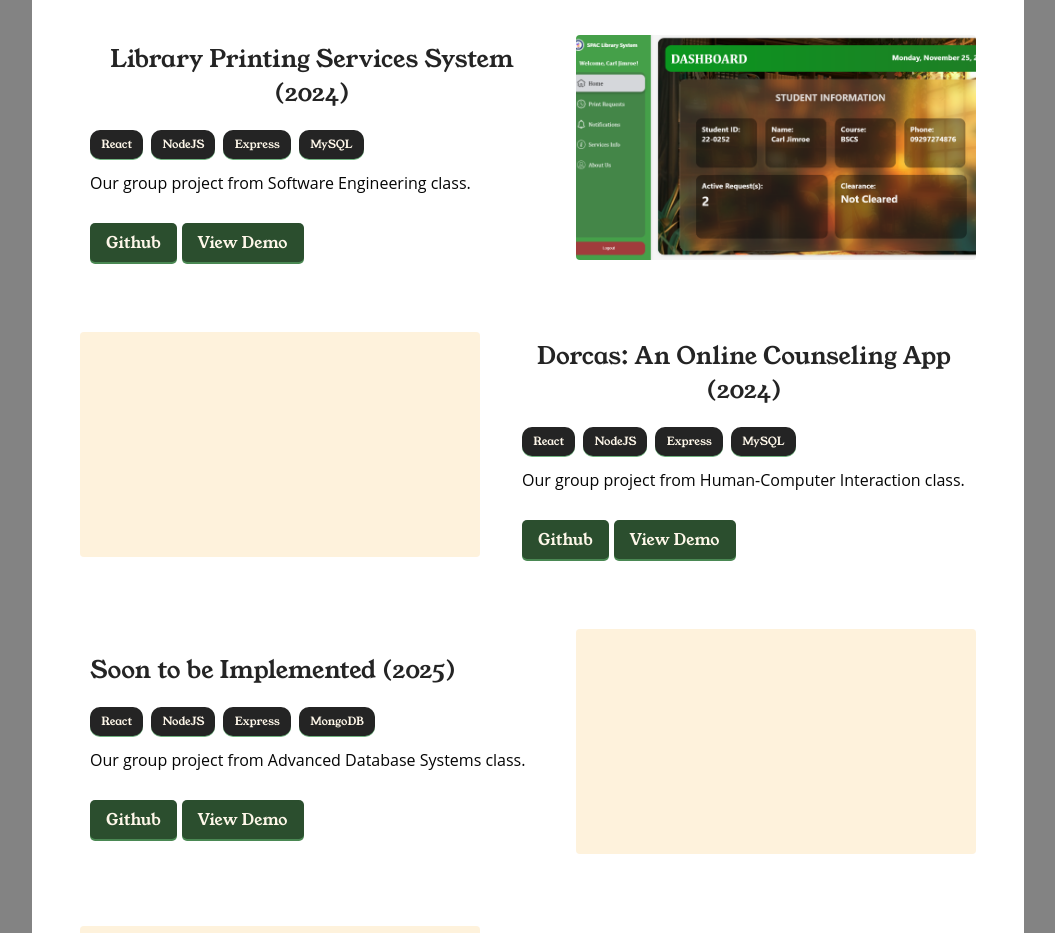
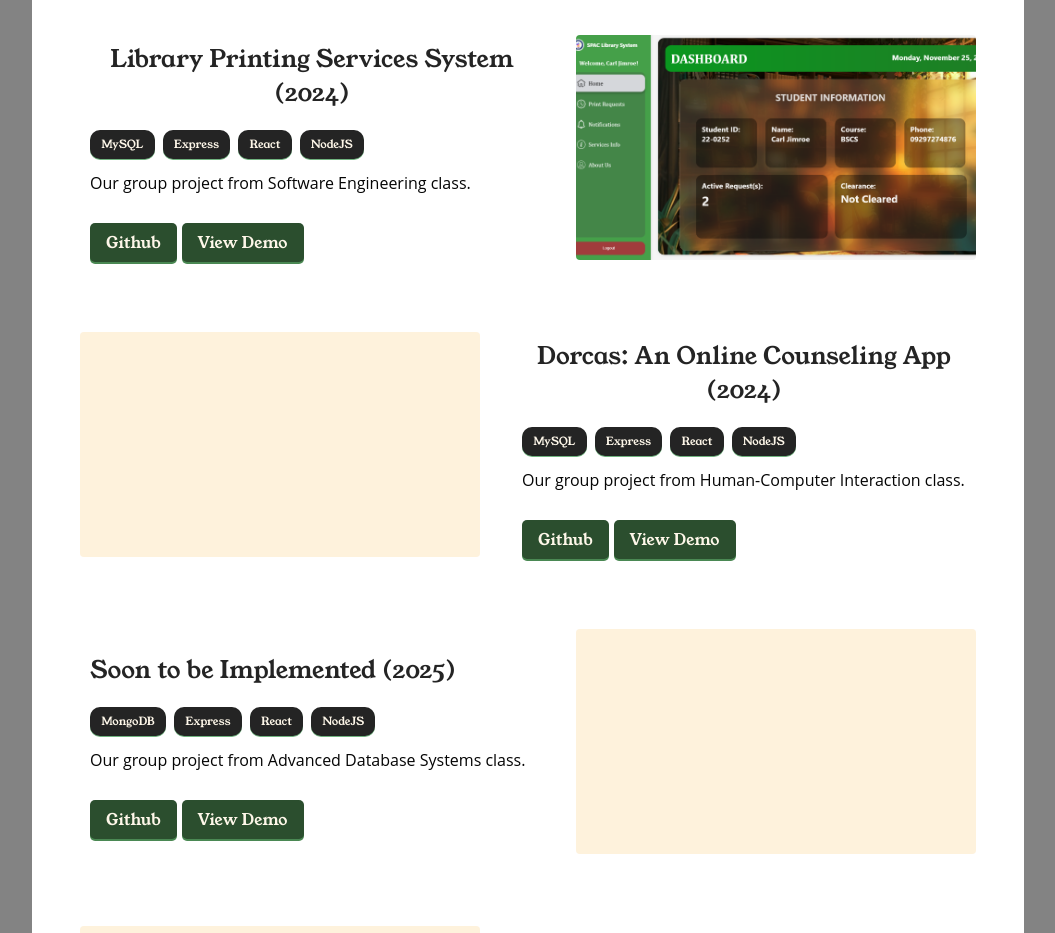
Before and after one commit to carleoj/about-me-carl, a React (Vite) app: page / in a window 1280 px wide. Shown: the part 3000-3933 px from the top of the page, without its empty margins (112-1167 px from the left). Built offline with nearby package versions, Linux system fonts and the light colour scheme.

Commit message:
Update Projects.jsx

```diff
--- a/src/components/Projects.jsx
+++ b/src/components/Projects.jsx
@@ -31,7 +31,7 @@ const projectList = [
     {
       id: 3,
       title: 'Library Printing Services System (2024)',
-      tech: ['React', 'NodeJS', 'Express', 'MySQL'],
+      tech: ['MySQL', 'Express', 'React', 'NodeJS'],
       description: "Our group project from Software Engineering class.",
       liveLink: '#',
       githubLink: 'https://github.com/carleoj/softeng-libsys',
@@ -41,7 +41,7 @@ const projectList = [
     {
       id: 4,
       title: 'Dorcas: An Online Counseling App (2024)',
-      tech: ['React', 'NodeJS', 'Express', 'MySQL',],
+      tech: ['MySQL', 'Express', 'React', 'NodeJS',],
       description:
         'Our group project from Human-Computer Interaction class.',
       liveLink: '#',
@@ -51,7 +51,7 @@ const projectList = [
     {
       id: 5,
       title: 'Soon to be Implemented (2025)',
-      tech: ['React', 'NodeJS', 'Express', 'MongoDB',],
+      tech: ['MongoDB', 'Express', 'React', 'NodeJS',],
       description:
         'Our group project from Advanced Database Systems class.',
       liveLink: '#',
```
